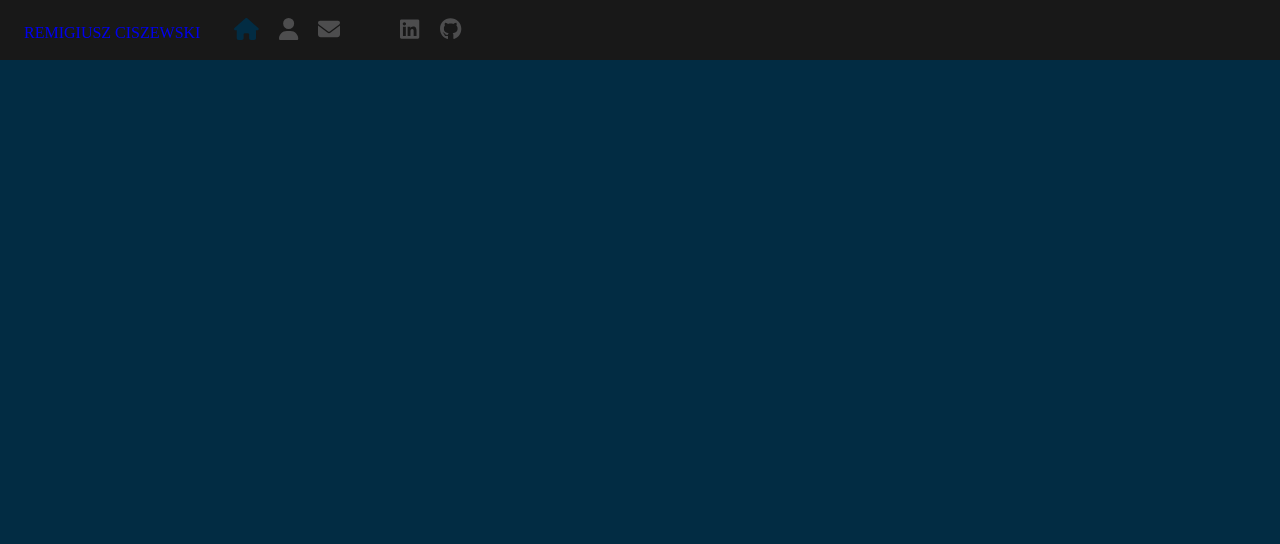
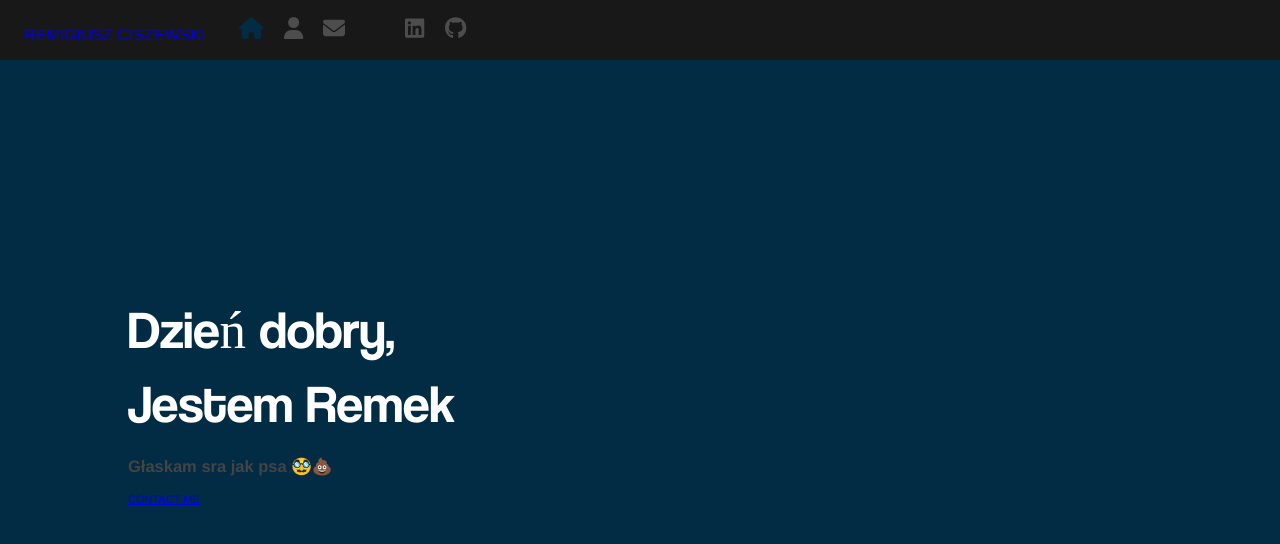
Before and after one commit to remciszewski/portfolio, a React (Create React App) app: page / in a window 1280 px wide. Shown: the top 544 px of the page. Built offline with nearby package versions, Linux system fonts and the light colour scheme.

Commit message:
add home page

```diff
--- a/src/App.js
+++ b/src/App.js
@@ -1,12 +1,15 @@
 import './App.scss';
 import { Routes, Route } from 'react-router-dom';
 import Layout from './components/Layout';
+import Home from './components/Home';
 
 function App() {
   return (
     <>
       <Routes>
-        <Route path="/" element={<Layout />} />
+        <Route path="/" element={<Layout />}>
+          <Route index element={<Home />} />
+        </Route>
       </Routes>
     </>
   );
--- /dev/null
+++ b/src/components/Home/index.js
@@ -0,0 +1,17 @@
+import './index.scss';
+import React from 'react';
+import { Link } from 'react-router-dom';
+
+const Home = () => {
+    return (
+        <div className='container home-page'>
+            <div className='text-zone'>
+                <h1>Dzień dobry, <br /> Jestem Remek</h1>
+                <h2>Głaskam sra jak psa 🥸💩</h2>
+                <Link to='/contact' className='flat-button'>CONTACT ME</Link>
+            </div>
+        </div>
+    );
+}
+
+export default Home
--- /dev/null
+++ b/src/components/Home/index.scss
@@ -0,0 +1,21 @@
+.home-page {
+
+    .text-zone {
+        position: absolute;
+        left: 10%;
+        top: 50%;
+        transform: translateY(-50%);
+        width: 40%;
+        max-height: 90%;
+    }
+    h1{
+        color: #fff;
+        font-size: 53px;
+        margin: 0;
+        font-family: 'Coolvetica';
+        font-weight: 400;
+        img {
+            width: 32px;
+        }
+    }
+}
--- a/src/components/Layout/index.js
+++ b/src/components/Layout/index.js
@@ -1,10 +1,16 @@
 import './index.scss'
 import Navbar from '../Navbar'
+import { Outlet } from 'react-router-dom'
 
 const Layout = () => (
-  <>
+  <div className='App'>
     <Navbar />
-  </>
+    <div className='page'>
+
+    <Outlet/>
+
+    </div>
+  </div>
 )
 
 export default Layout
--- a/src/components/Layout/index.scss
+++ b/src/components/Layout/index.scss
@@ -0,0 +1,19 @@
+.page {
+    width: 100%;
+    height: 100%;
+    position: absolute;
+}
+.container {
+    width: 100%;
+    will-change: contents;
+    height: 90%;
+    min-height: 566px;
+    position: absolute;
+    opacity: 0;
+    top: 5%;
+    margin: 0 auto;
+    z-index: 1;
+    transform-style: preserve-3d;
+    animation: fadeIn 1s forwards;
+    animation-delay: 1s;
+}
--- a/src/index.css
+++ b/src/index.css
@@ -5,7 +5,7 @@ html {
 
 body {
   margin: 0;
-  font-family: 300 11px/1.4 'Helvetica Neue', 'sans-serif';
+  font: 300 11px/1.4 'Helvetica Neue', 'sans-serif';
   color: #444;
   background-color: #022c43;
   overflow: hidden;
```
